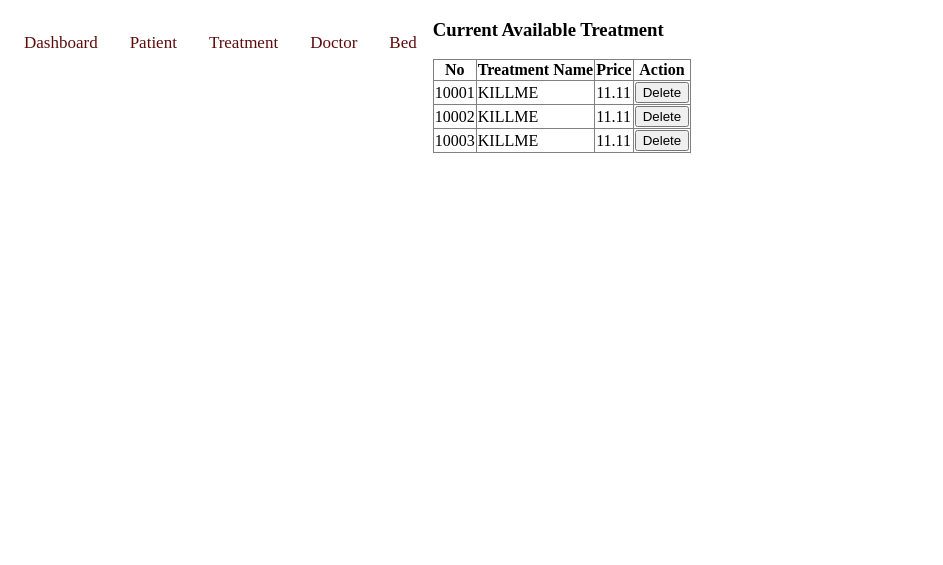
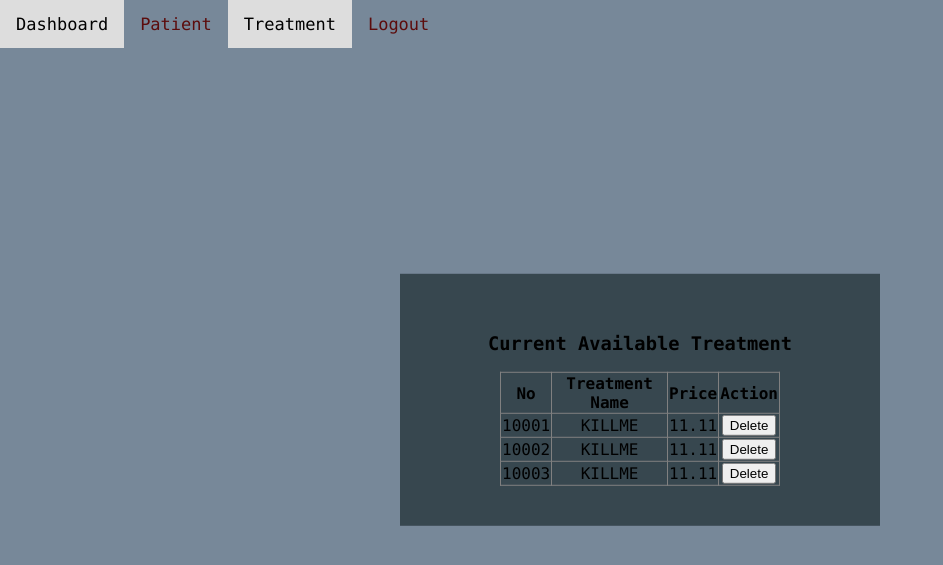
Before and after one commit to Karenw1004/hm647, a Flask app: page /treatment in a window 1280 px wide. Shown: the top 565 px of the page, without its empty margins (0-943 px from the left). Run offline with Flask 2, Linux system fonts and the light colour scheme; the visitor is signed in with stand-in values (Sample User, id 1); data comes from the database, SQL or seed files in the repository.

Commit message:
Prettier everyone

```diff
--- a/HM/database.py
+++ b/HM/database.py
@@ -64,7 +64,7 @@
 
             result_list = []
 
-            for patient_id, name, sex, blood, heart, temp, pulse, bed, room, doctor in result:
+            for patient_id, name, sex, blood, heart, temp, pulse, bed, room in result:
                 temp_dict = {}
                 temp_dict["PATIENT_ID"] = patient_id
                 temp_dict["NAME"] = name
--- a/HM/static/styles/dashboard.css
+++ b/HM/static/styles/dashboard.css
@@ -16,3 +16,6 @@
     text-transform: uppercase;
     font-weight: 500;
 }
+a {
+    color: white;
+}
--- a/HM/static/styles/index.css
+++ b/HM/static/styles/index.css
@@ -33,7 +33,7 @@
     border-right: 1px solid #000;
     animation: type 10s steps(25) infinite;
 }
-button {
+.make-button {
     font-size:150%;
 
     color: black;
--- /dev/null
+++ b/HM/static/styles/table.css
@@ -0,0 +1,5 @@
+table.center {
+    width:70%;
+    margin-left:15%;
+    margin-right:15%;
+  }
--- a/HM/templates/index.html
+++ b/HM/templates/index.html
@@ -14,11 +14,7 @@
 
     <main role="" class="">
       <h1 data-text="Hospital Management"class="">Hospital Management</h1>
-      <form action="/login" method="get" >
-        <button type="submit">Login</button>
-        <input type="hidden" name="csrf_token" value="{{ csrf_token() }}"/>
-
-     </form>
+      <a href="/login" class="make-button">Login</a>
     </main>
 
     <footer class="">
--- a/HM/templates/topbar.html
+++ b/HM/templates/topbar.html
@@ -3,10 +3,10 @@
     <div class="b">
         <nav class="">
             <a class="{% if request.path == '/dashboard' %}active {% endif %}" href='/dashboard'>Dashboard</a>
-        <a class="{% if request.path == '/Patient' %}active {% endif %}" href='/patient'>Patient</a>
-        <a class="{% if request.path == '/Treatment' %}active {% endif %}" href='/treatment'>Treatment</a>
-        <a class="{% if request.path == '/Doctor' %}active {% endif %}" href='/doctor'>Doctor</a>
-        <a class="{% if request.path == '/Bed' %}active {% endif %}" href='/bed'>Bed</a>
+            <a class="{% if request.path == '/patient' %}active {% endif %}" href='/patient'>Patient</a>
+            <a class="{% if request.path == '/treatment' %}active {% endif %}" href='/treatment'>Treatment</a>
+            <a class="{% if request.path == '/logout' %}active {% endif %}" href='/logout'>Logout</a>
+
         </nav>
     </div>
 </header>
--- a/HM/templates/treatment.html
+++ b/HM/templates/treatment.html
@@ -1,7 +1,9 @@
 {% extends "base.html" %}
 
 {% block css_link %}
-<!-- <link rel= "stylesheet" type= "text/css" href= "{{ url_for('static',filename='styles/dashboard.css') }}"> -->
+<link rel= "stylesheet" type= "text/css" href= "{{ url_for('static',filename='styles/box.css') }}">
+<link rel= "stylesheet" type= "text/css" href= "{{ url_for('static',filename='styles/table.css') }}">
+
 {% endblock %}
 
 {% block content %}
@@ -14,13 +16,13 @@
     <section class="">
     <div class="">
     <div class="">
-        <div class="">
+        <div class="grey-box">
             <div class="">
             <h3 class="">Current Available Treatment</h3>
             </div>
 
             <div class="">
-                <table id="" class="" border="1" style="border-collapse: collapse">
+                <table id="" class="center" border="1" style="border-collapse: collapse">
                     <thead>
                         <tr>
                         <th>No</th>
--- a/requirements.txt
+++ b/requirements.txt
@@ -9,6 +9,7 @@
 Babel==2.5.3
 backcall==0.1.0
 backports.shutil-get-terminal-size==1.0.0
+bcrypt==3.1.7
 beautifulsoup4==4.6.0
 bitarray==0.8.1
 bkcharts==0.2
@@ -44,9 +45,11 @@
 filelock==3.0.4
 Flask==1.0.2
 Flask-Cors==3.0.4
+Flask-Login==0.5.0
 Flask-MySQL==1.5.1
 Flask-MySQLdb==0.2.0
 Flask-SQLAlchemy==2.4.1
+Flask-WTF==0.14.3
 gevent==1.3.4
 glob2==0.6
 gmpy2==2.0.8
@@ -86,6 +89,7 @@
 mkl-random==1.0.1
 more-itertools==4.1.0
 mpmath==1.0.0
+msgpack==1.0.0
 msgpack-python==0.5.6
 multipledispatch==0.5.0
 mysql-connector-python==8.0.20
@@ -191,6 +195,7 @@
 Werkzeug==0.14.1
 widgetsnbextension==3.2.1
 wrapt==1.10.11
+WTForms==2.3.1
 xlrd==1.1.0
 XlsxWriter==1.0.4
 xlwt==1.3.0
```
Also changed, not shown: HM/templates/dashboard.html (+8 -10 lines), HM/templates/patient.html (+4 -3 lines), 1 other file.
